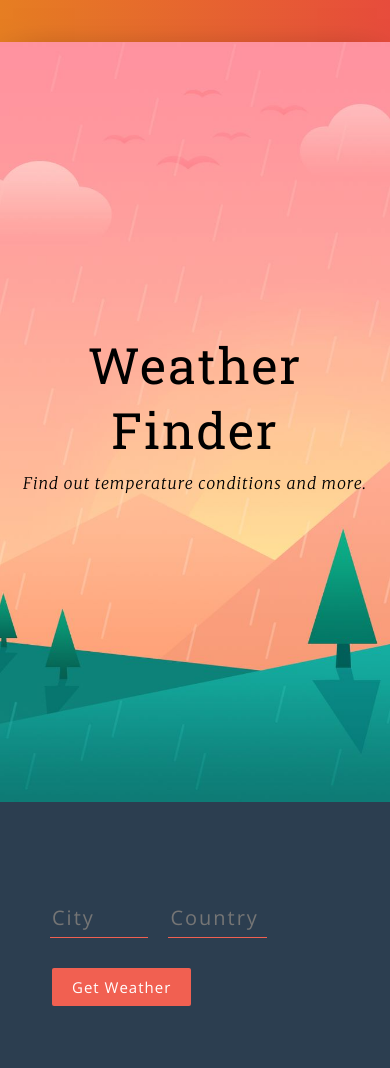
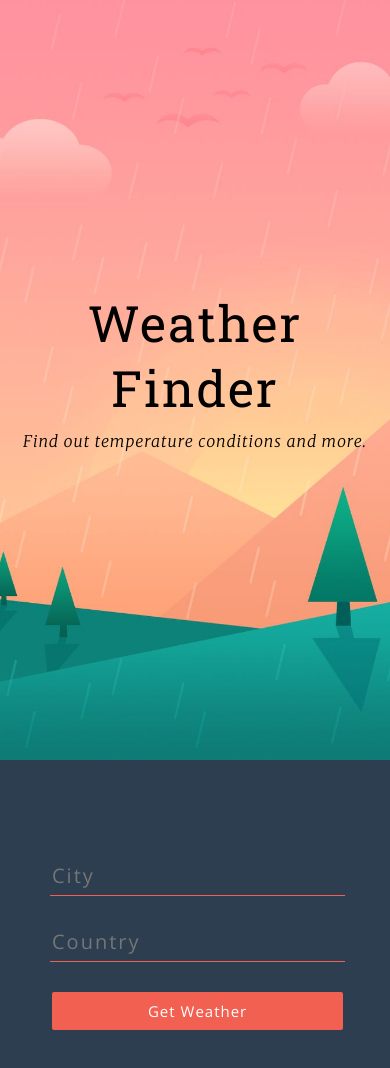
Before and after one commit to larissamoreira/weather_app, a React (Create React App) app: page / in a window 390 px wide. Shown: the top 1068 px of the page. Built offline with nearby package versions, Linux system fonts and the light colour scheme.

Commit message:
improve styles

```diff
--- a/src/App.css
+++ b/src/App.css
@@ -18,8 +18,18 @@ body {
   height: 90vh;
   background: #fff;
   box-shadow: 0px 13px 40px -13px rgba(0,0,0,0.75);
-  /* width: 80%; */
+  width: 80%;
   margin: 0 auto;
+}
+
+@media (max-width: 768px) {
+  .main {
+    height: 100%;
+    width: 100%;
+  }
+  .wrapper {
+    height: 100%;
+  }
 }
 
 .title-container {
@@ -55,17 +65,21 @@ body {
   padding-left: 50px;
 }
 
+.form {
+  display: flex;
+  flex-direction: column;
+  width: 90%;
+}
+
 input[type="text"] {
   background-color: transparent;
   border: 0;
   border-bottom: solid 1px #f16051;
-  width: 30%;
   padding-bottom: 4px;
   color: #fff !important;
   font-weight: lighter;
   letter-spacing: 2px;
   margin-bottom: 30px;
-  margin-right: 20px;
   font-size: 20px;
 }
 
@@ -97,10 +111,11 @@ button:active {
 }
 
 .weather__info {
-  width: 60%;
+  width: 80%;
   font-size: 20px;
   font-weight: 200;
   letter-spacing: 2px;
+  padding-top: 25px;
 }
 
 .weather__key {
--- a/src/App.js
+++ b/src/App.js
@@ -21,7 +21,7 @@ const App = () => {
         const country = e.target.elements.country.value;
         const api_call = await fetch(`https://api.openweathermap.org/data/2.5/find?q=${city},${country}&appid=${API_KEY}&units=metric`);
         const data = await api_call.json();
-        if (city && country) {
+        if (data && data.list.length > 0) {
             setWeather({
                 temperature: data.list[0].main.temp,
                 city: data.list[0].name,
--- a/src/components/Form.js
+++ b/src/components/Form.js
@@ -1,7 +1,7 @@
 import React from "react";
 
 const Form = props => (
-    <form onSubmit={props.getWeather}>
+    <form onSubmit={props.getWeather} className="form">
         <input type="text" name="city" placeholder="City" />
         <input type="text" name="country" placeholder="Country" />
         <button>Get Weather</button>
```
